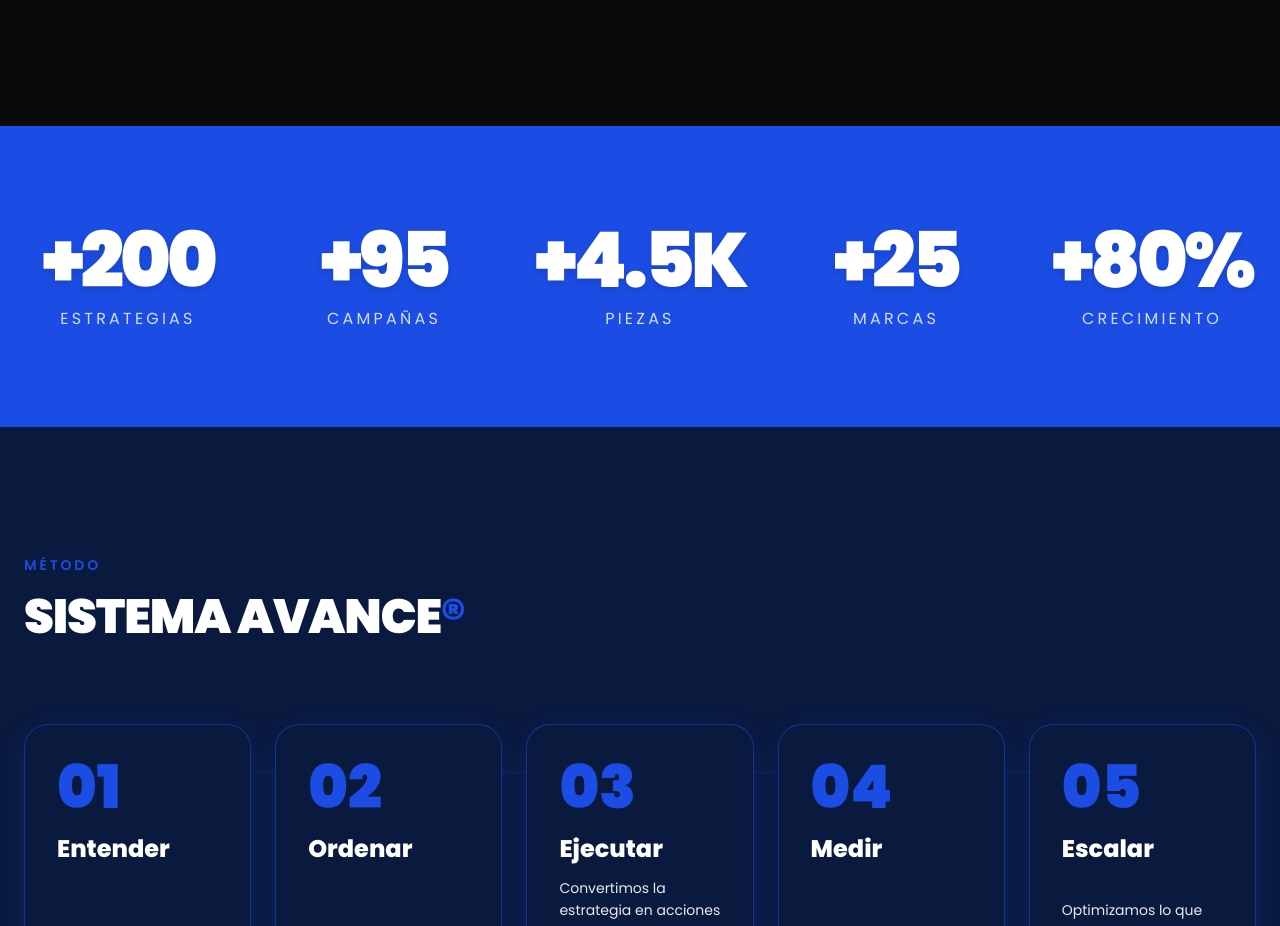
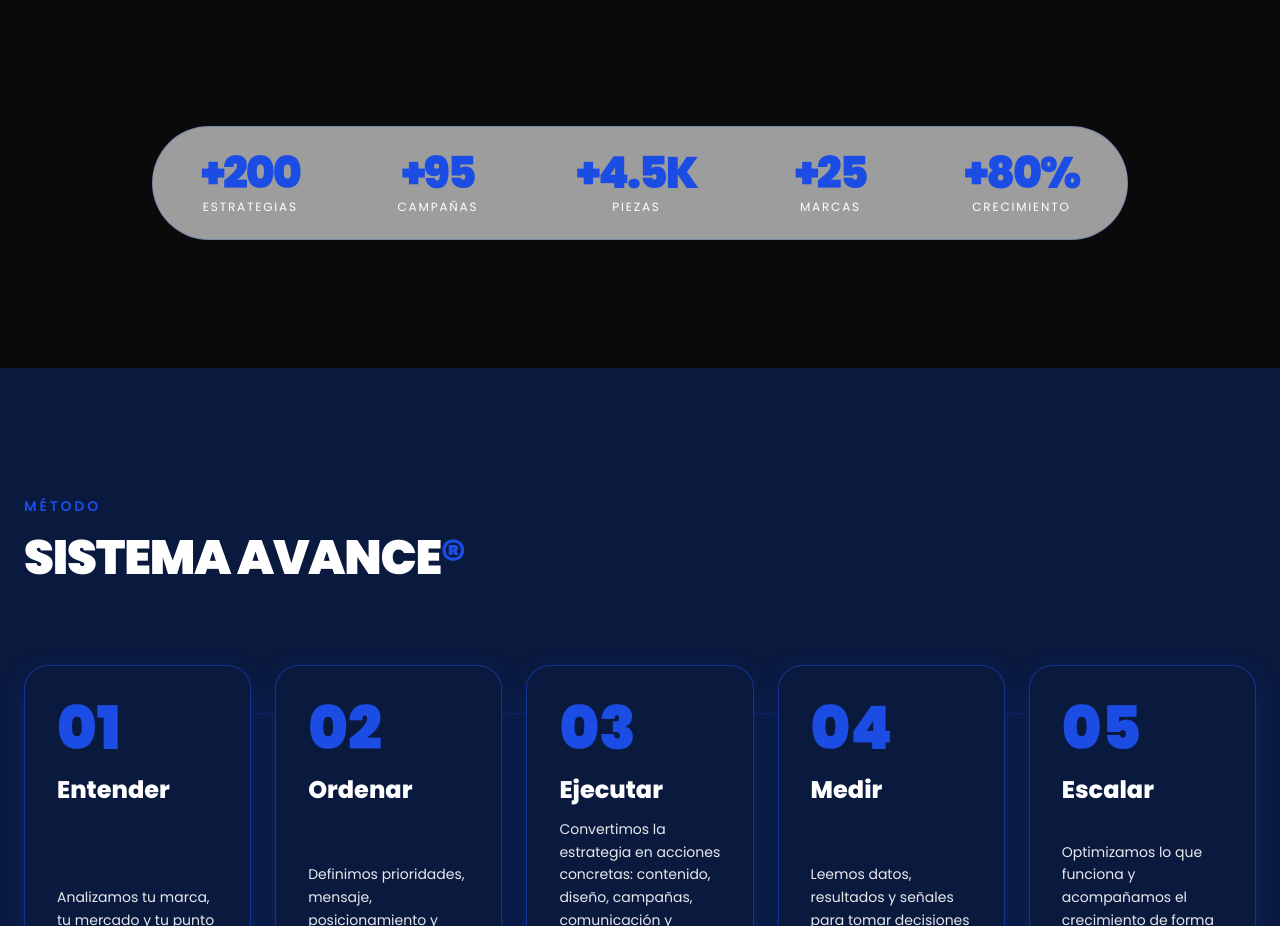
Before and after one commit to agustinuferrin-sys/avance_digital, a React (Vite) app: page / in a window 1280 px wide. Shown: the part 4625-5551 px from the top of the page. Built offline with nearby package versions, Linux system fonts and the light colour scheme.

Commit message:
Update Metricas.tsx

```diff
--- a/src/sections/Metricas.tsx
+++ b/src/sections/Metricas.tsx
@@ -1,24 +1,29 @@
 import React from 'react';
 import { AnimatedCounter } from '../components/AnimatedCounter';
 import { stats } from '../data/stats';
-import { cn } from '../lib/utils';
+import { Reveal } from '../components/Reveal';
 
 export const Metricas: React.FC = () => {
   return (
-    <section className="py-24 bg-brand relative overflow-hidden">
-      <div className="absolute inset-0 opacity-10 bg-[radial-gradient(ellipse_at_center,_var(--tw-gradient-stops))] from-white via-transparent to-transparent pointer-events-none" />
-
-      <div className="max-w-7xl mx-auto px-6 relative z-10">
-        <div className="grid grid-cols-2 md:grid-cols-5 gap-8 lg:gap-12 text-center">
-          {stats.map((stat, index) => (
-            <div key={stat.id} className={cn("flex flex-col items-center", index === 4 ? "col-span-2 md:col-span-1" : "")}>
-              <AnimatedCounter value={stat.valor} className="text-[clamp(3rem,6vw,5.5rem)] text-white mb-2 tracking-tighter drop-shadow-md leading-none" />
-              <span className="text-white/80 font-medium text-sm md:text-base uppercase tracking-[0.2em]">
-                {stat.label}
-              </span>
+    <section className="pb-24 md:pb-32 bg-mist relative">
+      <div className="max-w-5xl mx-auto px-6">
+        <Reveal>
+          <div className="rounded-pill border border-brand/25 bg-white/60 backdrop-blur-sm px-6 py-8 md:px-12 md:py-6 overflow-x-auto">
+            <div className="flex flex-nowrap md:flex-row items-center justify-between gap-8 md:gap-4 min-w-max md:min-w-0">
+              {stats.map((stat) => (
+                <div key={stat.id} className="flex flex-col items-center text-center shrink-0">
+                  <AnimatedCounter
+                    value={stat.valor}
+                    className="text-[clamp(1.75rem,3.5vw,2.75rem)] text-brand mb-1 tracking-tighter leading-none font-display font-black"
+                  />
+                  <span className="text-ink/50 font-medium text-[10px] md:text-xs uppercase tracking-[0.15em]">
+                    {stat.label}
+                  </span>
+                </div>
+              ))}
             </div>
-          ))}
-        </div>
+          </div>
+        </Reveal>
       </div>
     </section>
   );
```
